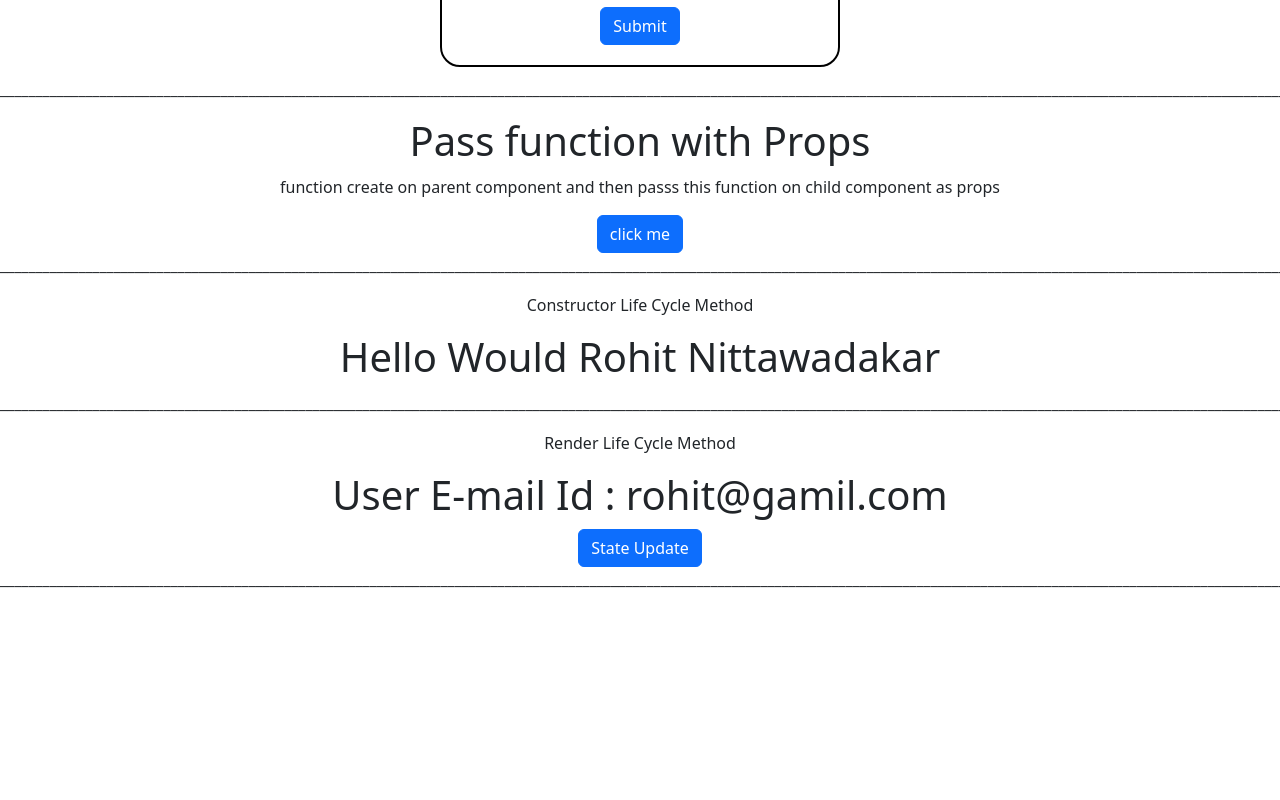
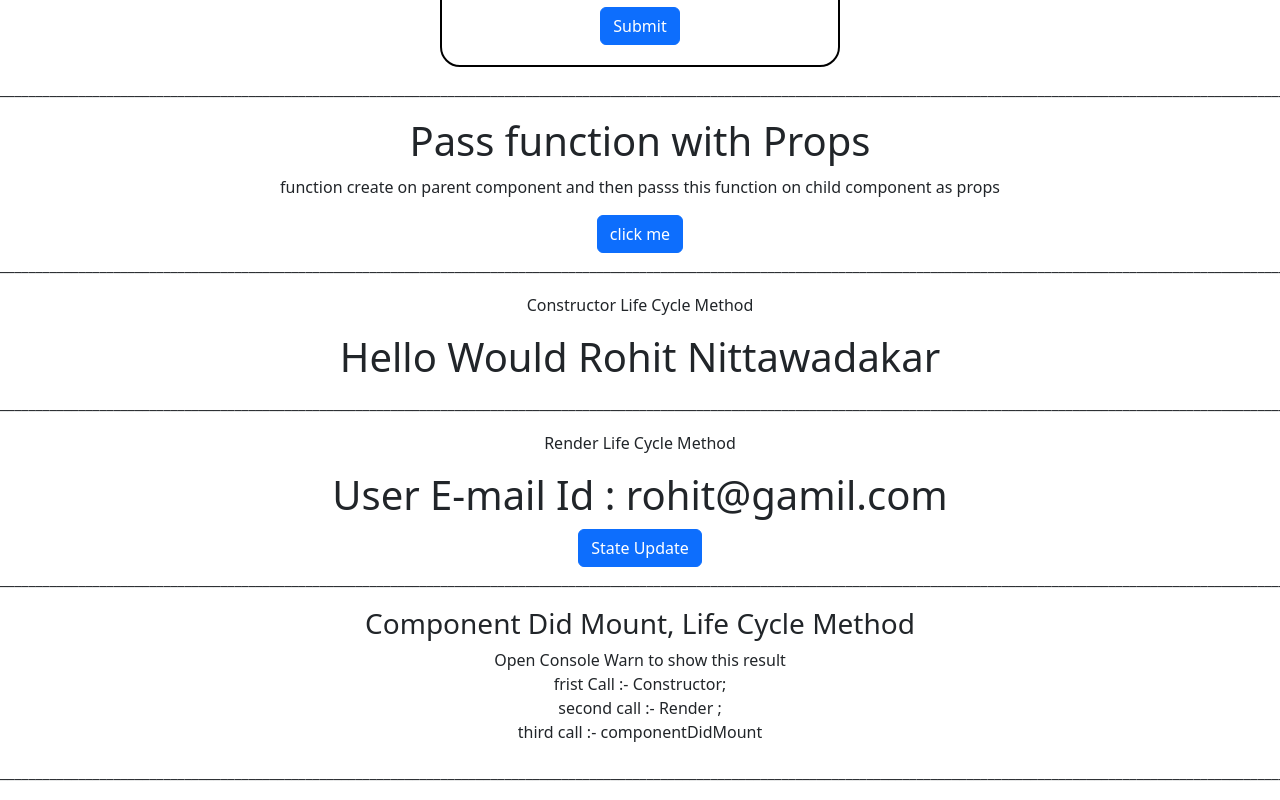
Before and after one commit to Rohit3920/React-practise, a React (Create React App) app: page / in a window 1280 px wide. Shown: the part 2008-2808 px from the top of the page. Before the commit the page ends 2615 px from the top, so only its background shows below. Built offline with nearby package versions, Linux system fonts and the light colour scheme.

Commit message:
Component Did Mount, Life Cycle Method

```diff
--- a/src/App.js
+++ b/src/App.js
@@ -16,10 +16,11 @@ import PassfunProps from './Component/PassfunProps'
 import { BrowserRouter, Route, Routes } from 'react-router-dom';
 import ConstructorLCM from './Component/ConstructorLCM';
 import RenderLCM from './Component/RenderLCM';
+import ComponentDidMountCls from './Component/ComponentDidMountCls';
 
 function App() {
 
-  function alertBox(){
+  function alertBox() {
     alert("Hello Mr. User. Welcome")
   }
 
@@ -29,23 +30,23 @@ function App() {
       {/* <Login /> */}
       <p>_____________________________________________________________________________________________________________________________________________________________________________________________________________</p>
 
-      <ClickEventFun /><br/>
+      <ClickEventFun /><br />
 
       <p>_____________________________________________________________________________________________________________________________________________________________________________________________________________</p>
 
-      <StateFun /><br/>
+      <StateFun /><br />
 
       <p>_____________________________________________________________________________________________________________________________________________________________________________________________________________</p>
 
-      <StateCls /> <br/>
+      <StateCls /> <br />
 
       <p>_____________________________________________________________________________________________________________________________________________________________________________________________________________</p>
 
-    <PropFun name = {"Rohit"} email={"rohit@test.com"} other = {{address : "Kolhapur"}}/> <br/>
+      <PropFun name={"Rohit"} email={"rohit@test.com"} other={{ address: "Kolhapur" }} /> <br />
 
       <p>_____________________________________________________________________________________________________________________________________________________________________________________________________________</p>
 
-    <PropsClass name= {"Rohit Nittawadekar"}/><br/>
+      <PropsClass name={"Rohit Nittawadekar"} /><br />
 
 
       <p>_____________________________________________________________________________________________________________________________________________________________________________________________________________</p>
@@ -70,7 +71,7 @@ function App() {
 
       <p>_____________________________________________________________________________________________________________________________________________________________________________________________________________</p>
 
-    <PassfunProps data= {alertBox}/>
+      <PassfunProps data={alertBox} />
 
       <p>_____________________________________________________________________________________________________________________________________________________________________________________________________________</p>
 
@@ -82,6 +83,12 @@ function App() {
       <RenderLCM />
 
       <p>_____________________________________________________________________________________________________________________________________________________________________________________________________________</p>
+
+      <ComponentDidMountCls />
+
+      <p>_____________________________________________________________________________________________________________________________________________________________________________________________________________</p>
+
+
       {/* <BrowserRouter >
     <Routes>
       <Route path= "/" element={<h1>Hello Router </h1>}/>
--- /dev/null
+++ b/src/Component/ComponentDidMountCls.js
@@ -0,0 +1,31 @@
+import { Component } from "react";
+
+
+class ComponentDidMountCls extends Component {
+    constructor() {
+        super();
+        console.warn("Constructor");
+    };
+
+    componentDidMount() {
+        console.warn("Component Did Mount, Life Cycle Method");
+    };
+
+    render() {
+        console.warn("Render Call")
+
+        return (
+            <div>
+                <h3>Component Did Mount, Life Cycle Method</h3>
+                <p>Open Console Warn to show this result  <br />
+                    frist Call :- Constructor; <br />
+                    second call :- Render ; <br />
+                    third call :- componentDidMount
+                </p>
+            </div>
+        )
+    }
+
+}
+
+export default ComponentDidMountCls;
```
Lines whose indentation alone changed are shown as unchanged.
